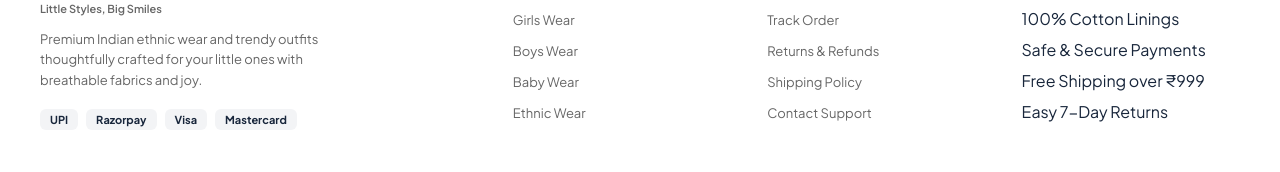
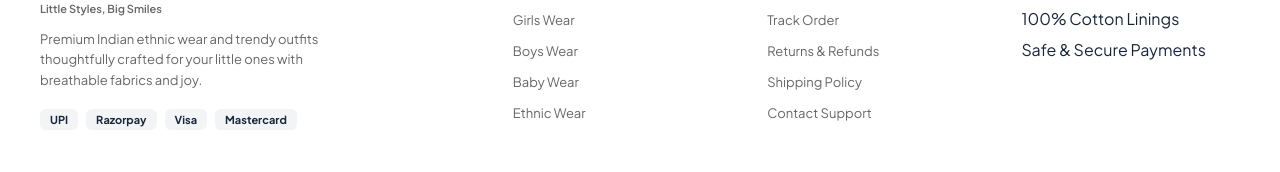
Before and after one commit to jadeteja/South_Colours_Dev, an Angular app in the folder frontend/southcolours-angular/: page / in a window 1280 px wide. Shown: the part 1658-1830 px from the top of the page. Built offline with nearby package versions, Linux system fonts and the light colour scheme; no server answers.

Commit message:
Remove free shipping and easy 7-day returns from footer

```diff
--- a/frontend/southcolours-angular/src/app/shared/components/footer.component.ts
+++ b/frontend/southcolours-angular/src/app/shared/components/footer.component.ts
@@ -50,8 +50,6 @@ import { RouterModule } from '@angular/router';
           <ul>
             <li>100% Cotton Linings</li>
             <li>Safe & Secure Payments</li>
-            <li>Free Shipping over ₹999</li>
-            <li>Easy 7-Day Returns</li>
           </ul>
         </div>
       </div>
```
